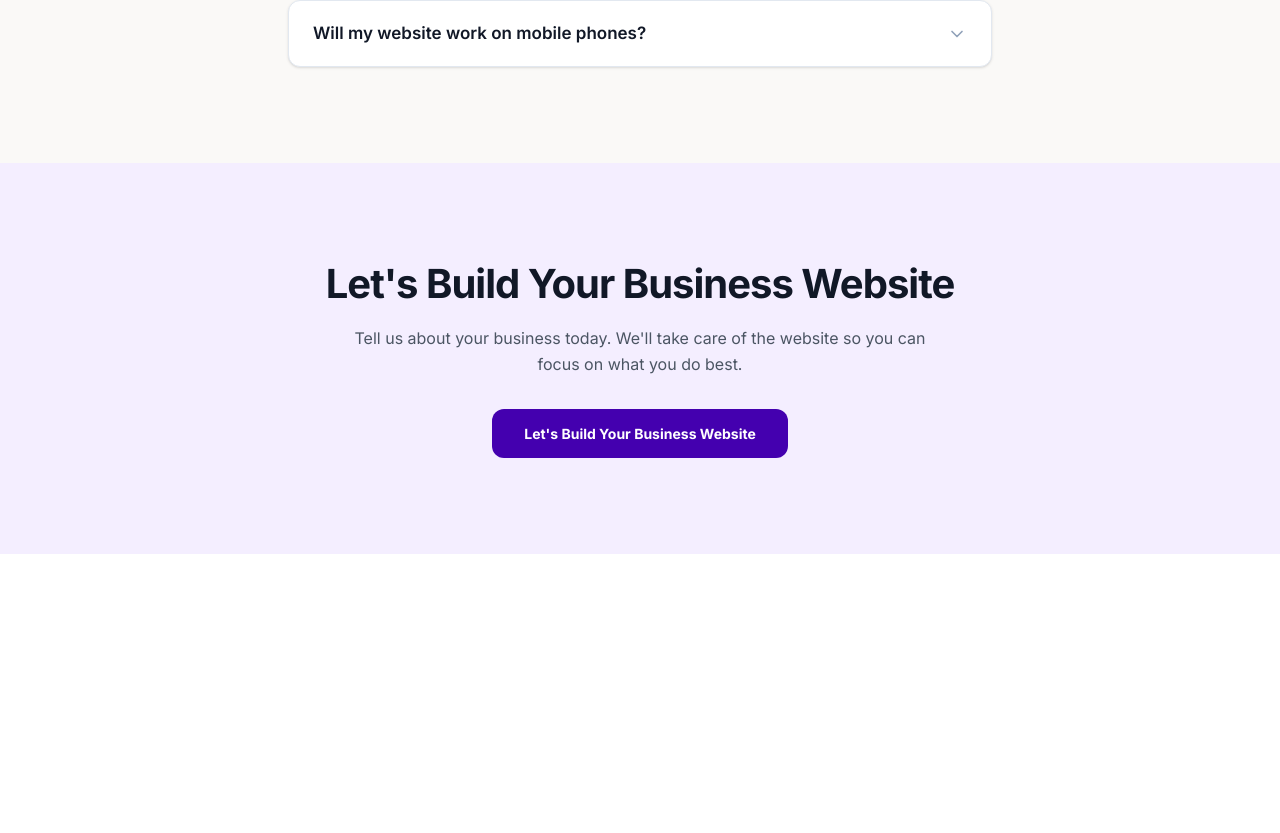
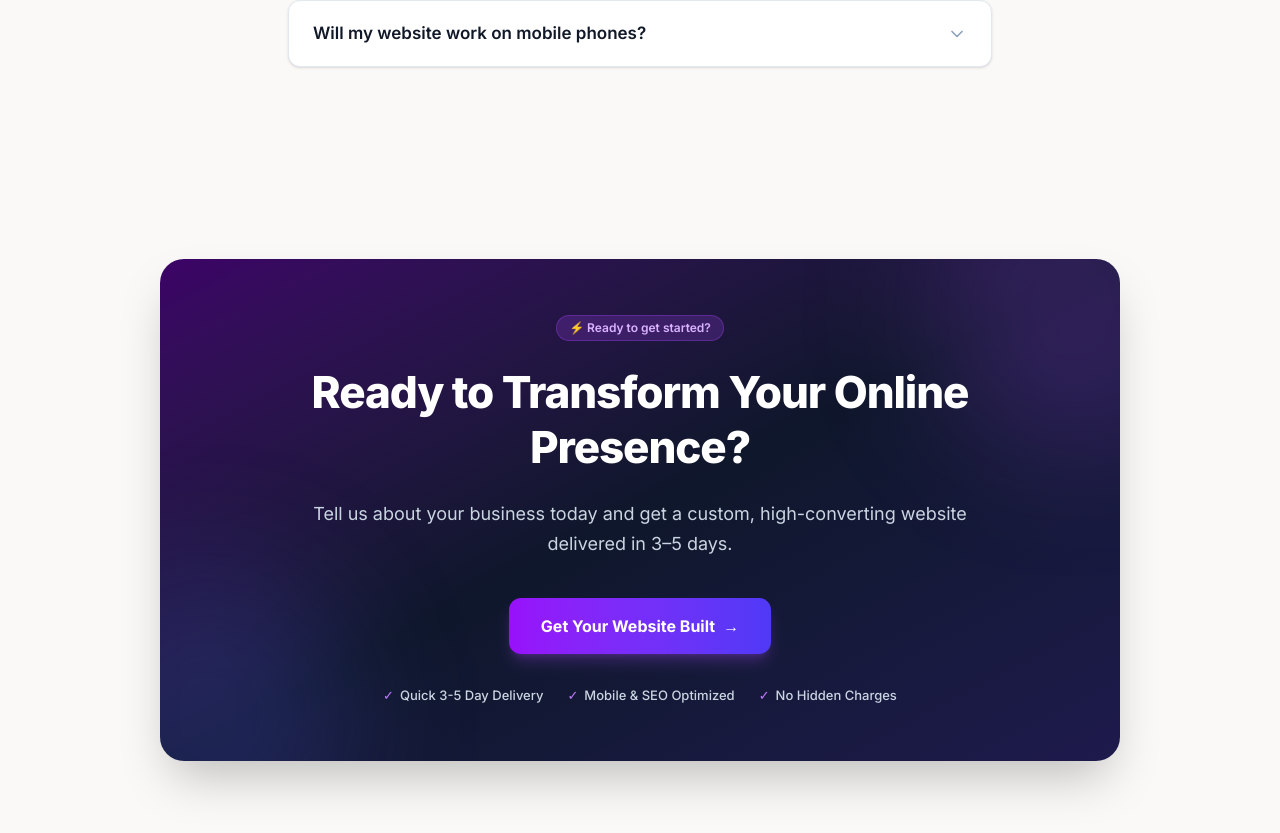
Before and after one commit to zehracodes29/landingpage, a Next.js app in the folder pagemistri-landing/: page / in a window 1280 px wide. Shown: the part 6000-6833 px from the top of the page. Before the commit the page ends 6554 px from the top, so only its background shows below. Built offline with nearby package versions, Linux system fonts and the light colour scheme.

Commit message:
feat: add FinalCTA component to application layout

```diff
--- a/pagemistri-landing/src/components/FinalCTA/FinalCTA.jsx
+++ b/pagemistri-landing/src/components/FinalCTA/FinalCTA.jsx
@@ -2,19 +2,45 @@ import React from 'react';
 
 const FinalCTA = () => {
   return (
-    <section className="py-24 bg-[#F4EEFF]">
-      <div className="max-w-3xl mx-auto px-6 lg:px-8 text-center">
-        <h2 className="text-[32px] md:text-[40px] font-bold text-[#111827] tracking-tight leading-tight mb-4">
-          Let's Build Your Business Website
-        </h2>
-        <p className="text-[#4B5563] text-[15px] md:text-[16px] max-w-xl mx-auto mb-8 leading-relaxed">
-          Tell us about your business today. We'll take care of the website so you can focus on what you do best.
-        </p>
-        <button
-          onClick={() => document.getElementById('lead-form')?.scrollIntoView({ behavior: 'smooth' })}
-          className="px-8 py-3.5 bg-[#4400AF] text-white font-bold text-[14px] rounded-xl hover:bg-[#35008a] hover:shadow-lg hover:-translate-y-0.5 transition-all duration-300">
-          Let's Build Your Business Website
-        </button>
+    <section className="py-24 bg-[#FAF9F7] font-sans">
+      <div className="max-w-5xl mx-auto px-6 lg:px-8">
+        <div className="bg-gradient-to-br from-purple-950 via-slate-900 to-indigo-950 text-white rounded-3xl p-8 md:p-14 shadow-2xl relative overflow-hidden text-center flex flex-col items-center">
+
+          {/* Ambient Glow */}
+          <div className="absolute -top-24 -right-24 w-72 h-72 bg-purple-500/20 rounded-full blur-3xl pointer-events-none"></div>
+          <div className="absolute -bottom-24 -left-24 w-72 h-72 bg-indigo-500/20 rounded-full blur-3xl pointer-events-none"></div>
+
+          {/* Badge */}
+          <span className="px-3 py-1 text-xs font-semibold rounded-full bg-purple-500/20 text-purple-300 border border-purple-500/30 mb-6 inline-block relative z-10">
+            ⚡ Ready to get started?
+          </span>
+
+          {/* Heading */}
+          <h2 className="text-[32px] md:text-[44px] font-extrabold tracking-tight leading-tight mb-6 relative z-10 max-w-3xl">
+            Ready to Transform Your Online Presence?
+          </h2>
+
+          {/* Subtitle */}
+          <p className="text-[16px] md:text-[18px] text-slate-300 max-w-2xl mx-auto mb-10 leading-relaxed relative z-10">
+            Tell us about your business today and get a custom, high-converting website delivered in 3–5 days.
+          </p>
+
+          {/* CTA Button */}
+          <button
+            onClick={() => document.getElementById('lead-form')?.scrollIntoView({ behavior: 'smooth' })}
+            className="relative z-10 bg-gradient-to-r from-purple-600 to-indigo-600 hover:from-purple-500 hover:to-indigo-500 text-white font-bold py-4 px-8 rounded-xl shadow-lg shadow-purple-500/25 transition-all duration-300 hover:scale-105 active:scale-95 flex items-center justify-center gap-2"
+          >
+            Get Your Website Built <span>&rarr;</span>
+          </button>
+
+          {/* Trust Badges */}
+          <div className="flex flex-wrap justify-center gap-6 text-[13px] font-medium text-slate-300 mt-8 relative z-10">
+            <span className="flex items-center gap-1.5"><span className="text-purple-400">✓</span> Quick 3-5 Day Delivery</span>
+            <span className="flex items-center gap-1.5"><span className="text-purple-400">✓</span> Mobile & SEO Optimized</span>
+            <span className="flex items-center gap-1.5"><span className="text-purple-400">✓</span> No Hidden Charges</span>
+          </div>
+
+        </div>
       </div>
     </section>
   );
```
